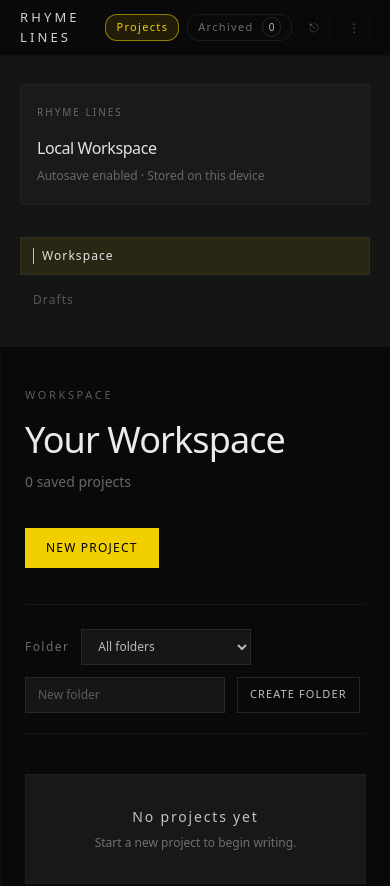
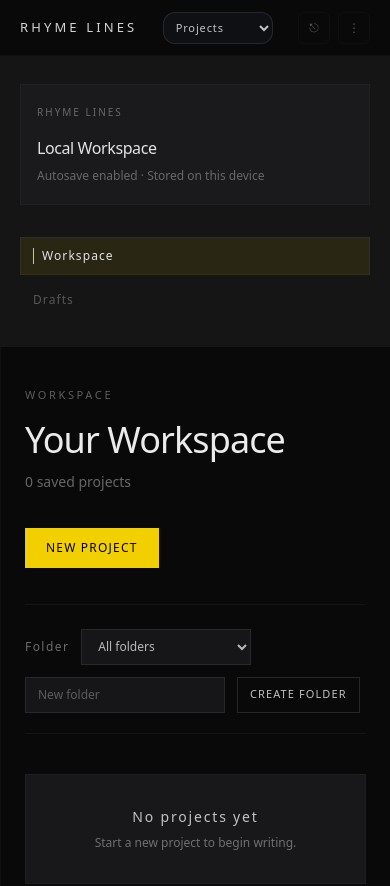
Before and after one commit to ClayTheMisfit/rhyme-lines, a Next.js app: page / in a window 390 px wide. Shown: the top 886 px of the page. Built offline with nearby package versions, Linux system fonts and the light colour scheme.

Commit message:
Add mobile dashboard view selector for archived access

```diff
--- a/src/components/dashboard/dashboard-topbar.tsx
+++ b/src/components/dashboard/dashboard-topbar.tsx
@@ -17,19 +17,21 @@ export function DashboardTopbar({
   search,
   onSearchChange,
 }: DashboardTopbarProps) {
+  const views = [
+    { label: 'Projects', value: 'projects' as const },
+    { label: 'Archived', value: 'archived' as const },
+    { label: 'Trash', value: 'trash' as const },
+  ]
+
   return (
     <header className="flex h-14 items-center justify-between border-b border-white/[0.03] px-5 sm:px-7 lg:px-8">
       <div className="text-[13px] font-medium tracking-[0.24em] text-white/82">RHYME LINES</div>
 
       <nav
-        className="flex items-center gap-2 overflow-x-auto px-2 [-ms-overflow-style:none] [scrollbar-width:none] [&::-webkit-scrollbar]:hidden"
+        className="hidden items-center gap-2 overflow-x-auto px-2 [-ms-overflow-style:none] [scrollbar-width:none] sm:flex [&::-webkit-scrollbar]:hidden"
         aria-label="Dashboard views"
       >
-        {[
-          { label: 'Projects', value: 'projects' as const },
-          { label: 'Archived', value: 'archived' as const },
-          { label: 'Trash', value: 'trash' as const },
-        ].map((item) => (
+        {views.map((item) => (
           <button
             key={item.label}
             type="button"
@@ -56,6 +58,27 @@ export function DashboardTopbar({
         ))}
       </nav>
 
+      <div className="sm:hidden">
+        <label className="sr-only" htmlFor="dashboard-view-select">
+          Dashboard view
+        </label>
+        <select
+          id="dashboard-view-select"
+          value={view}
+          onChange={(event) => onViewChange(event.target.value as DashboardView)}
+          className="h-8 max-w-[9rem] rounded border border-white/[0.1] bg-[#0f1014] px-2 text-[11px] tracking-[0.08em] text-white/75 focus:outline-none"
+          aria-label="Dashboard view"
+        >
+          {views.map((item) => (
+            <option key={item.value} value={item.value}>
+              {item.label}
+              {item.value === 'archived' ? ` (${archivedCount})` : ''}
+              {item.value === 'trash' ? ` (${trashCount})` : ''}
+            </option>
+          ))}
+        </select>
+      </div>
+
       <div className="flex items-center gap-2 sm:gap-3">
         <input
           type="search"
```
